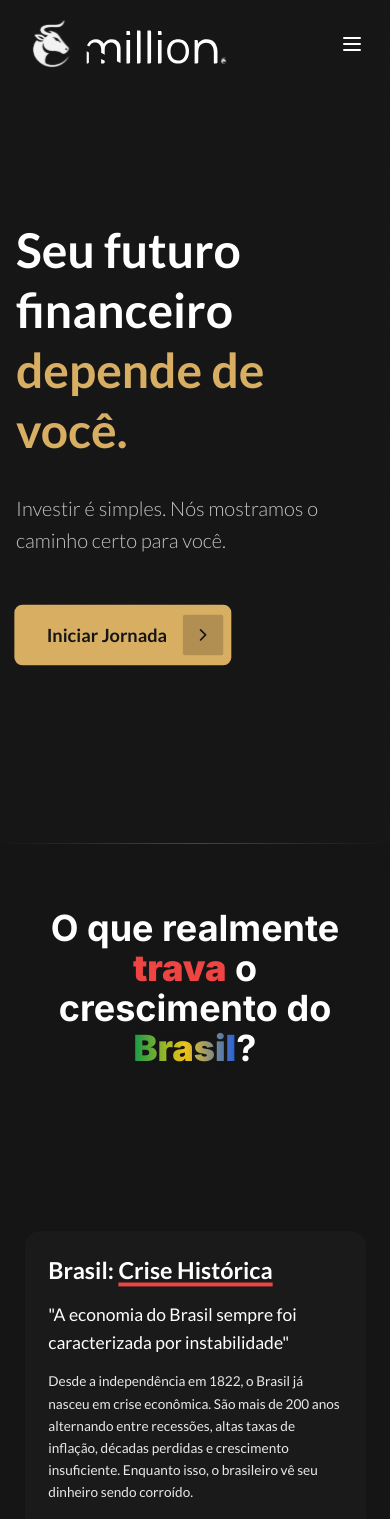
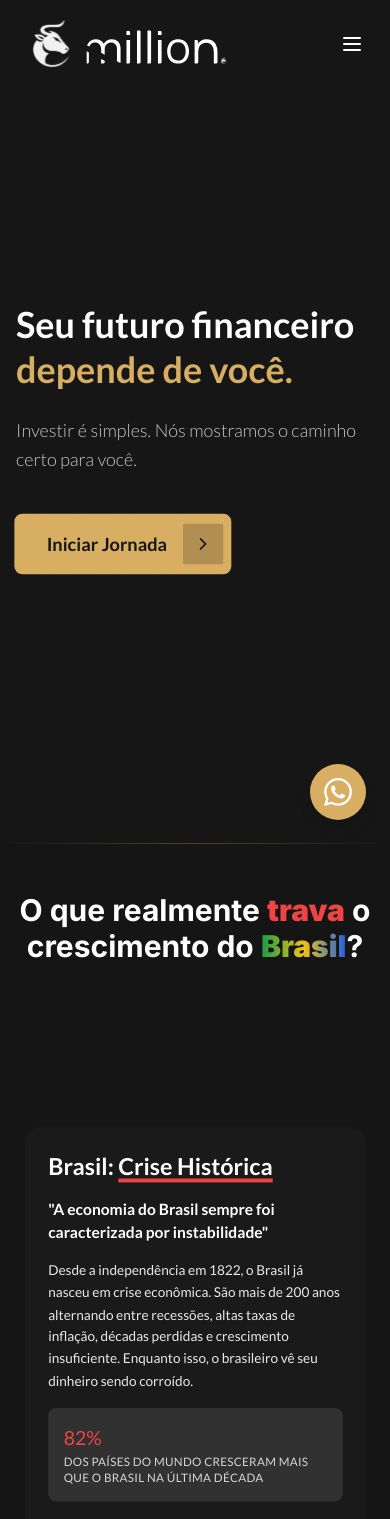
Before and after one commit to Iann29/amage-million-site, a Next.js app: page / in a window 390 px wide. Shown: the top 1519 px of the page. Built offline with nearby package versions, Linux system fonts and the light colour scheme.

Commit message:
ajuste feito no tamanho de fontes, titulos e tudo, reformulação total

```diff
--- a/src/app/globals.css
+++ b/src/app/globals.css
@@ -93,19 +93,19 @@ body {
   }
 
   .btn-primary {
-    @apply bg-primary text-background px-8 py-4 rounded-lg font-semibold transition-all duration-300 hover:shadow-[0_0_20px_rgba(216,174,99,0.5)] hover:scale-105;
+    @apply bg-primary text-background px-6 py-3 rounded-lg font-semibold transition-all duration-300 hover:shadow-[0_0_20px_rgba(216,174,99,0.5)] hover:scale-105;
   }
 
   .btn-secondary {
-    @apply border-2 border-primary text-primary px-8 py-4 rounded-lg font-semibold transition-all duration-300 hover:bg-primary hover:text-background;
+    @apply border-2 border-primary text-primary px-6 py-3 rounded-lg font-semibold transition-all duration-300 hover:bg-primary hover:text-background;
   }
 
   .section-title {
-    @apply text-4xl md:text-5xl font-bold text-center mb-4;
+    @apply text-3xl md:text-4xl font-bold text-center mb-4;
   }
 
   .section-subtitle {
-    @apply text-lg md:text-xl text-secondary text-center mb-12;
+    @apply text-base md:text-lg text-secondary text-center mb-10;
   }
 }
 
--- a/src/app/layout.tsx
+++ b/src/app/layout.tsx
@@ -3,7 +3,7 @@ import { Inter, Lato } from "next/font/google";
 import { LenisProvider } from "@/providers/lenis-provider";
 import { AuthProvider } from "@/contexts/auth-context";
 import { ModernHeader } from "@/components/modern-header";
-import { ScrollToTop } from "@/components/scroll-to-top";
+import { WhatsAppButton } from "@/components/whatsapp-button";
 import "./globals.css";
 
 const inter = Inter({
@@ -43,7 +43,7 @@ export default function RootLayout({
           <LenisProvider>
             <ModernHeader />
             {children}
-            <ScrollToTop />
+            <WhatsAppButton />
           </LenisProvider>
         </AuthProvider>
       </body>
--- a/src/components/about-cta-section.tsx
+++ b/src/components/about-cta-section.tsx
@@ -7,7 +7,7 @@ import { InstagramGrid } from './instagram-grid';
 
 export function AboutCTASection() {
   return (
-    <section className="relative py-12 md:py-16 bg-white overflow-hidden rounded-t-2xl md:rounded-t-3xl rounded-b-2xl md:rounded-b-3xl shadow-[0_-20px_60px_rgba(0,0,0,0.06)]">
+    <section className="relative py-10 md:py-12 bg-white overflow-hidden rounded-t-2xl md:rounded-t-3xl rounded-b-2xl md:rounded-b-3xl shadow-[0_-20px_60px_rgba(0,0,0,0.06)]">
       {/* Background effects */}
       <div className="absolute inset-0">
         <div className="absolute top-0 right-0 w-[600px] h-[600px] bg-primary/10 rounded-full blur-3xl" />
@@ -43,14 +43,14 @@ export function AboutCTASection() {
               className="text-center lg:text-left"
             >
               {/* Title */}
-              <h2 className="text-4xl md:text-5xl font-bold text-gray-900 mb-10 leading-tight">
+              <h2 className="text-3xl md:text-4xl font-bold text-gray-900 mb-8 leading-tight">
                 <span className="block" style={{ color: '#341C13' }}>
                   Conheça a Million
                 </span>
               </h2>
 
               {/* Subtitle */}
-              <p className="text-lg text-gray-600 mb-20 max-w-md mx-auto lg:mx-0 leading-relaxed">
+              <p className="text-base text-gray-600 mb-16 max-w-md mx-auto lg:mx-0 leading-relaxed">
                 Saiba quem são os fundadores do projeto, se dedicando e facilitando o acesso ao
                 mundo dos investimentos, tornando a educação financeira simples e acessível
                 para qualquer um. <br /><span className="text-gray-400">(que se importa com o seu futuro financeiro)</span>
--- a/src/components/calculator-banner.tsx
+++ b/src/components/calculator-banner.tsx
@@ -53,9 +53,9 @@ export function CalculatorBanner() {
               viewport={{ once: true }}
               className="text-center md:text-left"
             >
-              <h2 className="text-4xl md:text-5xl font-light mb-6">
+              <h2 className="text-3xl md:text-4xl font-bold mb-6">
                 Descubra o poder dos
-                <span className="block text-primary font-bold">juros compostos</span>
+                <span className="block text-primary">juros compostos</span>
               </h2>
 
               <p className="text-lg md:text-xl text-muted-foreground mb-10 max-w-lg">
--- a/src/components/hero.tsx
+++ b/src/components/hero.tsx
@@ -1,13 +1,12 @@
 'use client';
 
-import { motion } from 'framer-motion';
 import Link from 'next/link';
 import Image from 'next/image';
 import { GetStartedButton } from '@/components/ui/get-started-button';
 
 export function Hero() {
   return (
-    <section id="inicio" className="relative min-h-screen flex items-center pt-24 pb-12 overflow-hidden">
+    <section id="inicio" className="relative min-h-screen flex items-center pt-20 pb-10 overflow-hidden">
       {/* Subtle grain background */}
       <div className="absolute inset-0 z-0">
         {/* Solid background */}
@@ -24,17 +23,13 @@ export function Hero() {
 
       <div className="container relative z-10">
         <div className="grid lg:grid-cols-2 gap-12 items-center">
-          <motion.div
-            initial={{ opacity: 0, y: 20 }}
-            animate={{ opacity: 1, y: 0 }}
-            transition={{ duration: 0.8 }}
-          >
-            <h1 className="text-5xl md:text-6xl lg:text-7xl font-semibold text-white mb-8 leading-tight font-[family-name:var(--font-lato)]">
+          <div>
+            <h1 className="text-4xl md:text-5xl lg:text-6xl font-semibold text-white mb-6 leading-tight font-[family-name:var(--font-lato)]">
               Seu futuro financeiro{' '}
               <span className="text-primary">depende de você.</span>
             </h1>
 
-            <p className="text-xl md:text-2xl text-secondary font-light mb-12 leading-relaxed font-[family-name:var(--font-lato)]">
+            <p className="text-lg md:text-xl text-secondary font-light mb-10 leading-relaxed font-[family-name:var(--font-lato)]">
               Investir é simples.
               Nós mostramos o caminho certo para você.
             </p>
@@ -42,13 +37,10 @@ export function Hero() {
             <div className="flex flex-col sm:flex-row gap-4">
               <GetStartedButton href="#iniciar-jornada" />
             </div>
-          </motion.div>
+          </div>
 
           {/* Right side image */}
-          <motion.div
-            initial={{ opacity: 0, x: 50 }}
-            animate={{ opacity: 1, x: 0 }}
-            transition={{ duration: 0.8, delay: 0.2 }}
+          <div
             className="relative hidden lg:flex lg:items-center lg:justify-center"
           >
             <Image
@@ -59,7 +51,7 @@ export function Hero() {
               className="w-full max-w-md h-auto"
               priority
             />
-          </motion.div>
+          </div>
         </div>
       </div>
 
--- a/src/components/popular-investments-section.tsx
+++ b/src/components/popular-investments-section.tsx
@@ -203,7 +203,7 @@ export function PopularInvestmentsSection() {
           viewport={{ once: true }}
           className="text-center mb-16"
         >
-          <h2 className="text-3xl md:text-5xl font-semibold mb-4">
+          <h2 className="text-3xl md:text-4xl font-bold mb-4">
             Conheça os <span className="text-primary">investimentos</span><br className="md:hidden" /> mais populares do mercado
           </h2>
         </motion.div>
--- a/src/components/whatsapp-button.tsx
+++ b/src/components/whatsapp-button.tsx
@@ -1,58 +1,40 @@
 'use client';
 
-import { useState, useEffect } from 'react';
-import { motion, AnimatePresence } from 'framer-motion';
-import { MessageCircle } from 'lucide-react';
+import { motion } from 'framer-motion';
 
 export function WhatsAppButton() {
-  const [showButton, setShowButton] = useState(false);
-
-  useEffect(() => {
-    const timer = setTimeout(() => {
-      setShowButton(true);
-    }, 3000);
-
-    return () => clearTimeout(timer);
-  }, []);
-
-  const handleClick = () => {
-    const message = 'Olá! Vi o site da Million Street e quero saber mais sobre a consultoria.';
-    const whatsappUrl = `https://wa.me/5511999999999?text=${encodeURIComponent(message)}`;
-    window.open(whatsappUrl, '_blank');
-  };
+  const whatsappNumber = '5511999999999'; // Substitua pelo número real
+  const message = 'Olá! Gostaria de saber mais sobre os investimentos da Million Capital.';
+  const whatsappUrl = `https://wa.me/${whatsappNumber}?text=${encodeURIComponent(message)}`;
 
   return (
-    <AnimatePresence>
-      {showButton && (
-        <motion.button
-          initial={{ scale: 0, opacity: 0 }}
-          animate={{ scale: 1, opacity: 1 }}
-          exit={{ scale: 0, opacity: 0 }}
-          transition={{ duration: 0.3 }}
-          onClick={handleClick}
-          className="fixed bottom-6 right-6 z-50 bg-[#25D366] text-white w-14 h-14 rounded-full shadow-lg hover:shadow-xl transition-shadow duration-300 flex items-center justify-center group"
-          aria-label="Contato WhatsApp"
-        >
-          <MessageCircle className="w-6 h-6" />
+    <motion.a
+      href={whatsappUrl}
+      target="_blank"
+      rel="noopener noreferrer"
+      className="fixed bottom-6 right-6 z-50 w-14 h-14 bg-primary rounded-full shadow-lg flex items-center justify-center group hover:bg-[#25D366] transition-all duration-300 hover:shadow-xl"
+      initial={{ scale: 0, opacity: 0 }}
+      animate={{ scale: 1, opacity: 1 }}
+      transition={{
+        type: "spring",
+        stiffness: 260,
+        damping: 20,
+        delay: 1
+      }}
+      whileHover={{ scale: 1.1 }}
+      whileTap={{ scale: 0.9 }}
+    >
+      <svg
+        viewBox="0 0 24 24"
+        className="w-7 h-7 fill-white transition-colors duration-300"
+      >
+        <path d="M17.472 14.382c-.297-.149-1.758-.867-2.03-.967-.273-.099-.471-.148-.67.15-.197.297-.767.966-.94 1.164-.173.199-.347.223-.644.075-.297-.15-1.255-.463-2.39-1.475-.883-.788-1.48-1.761-1.653-2.059-.173-.297-.018-.458.13-.606.134-.133.298-.347.446-.52.149-.174.198-.298.298-.497.099-.198.05-.371-.025-.52-.075-.149-.669-1.612-.916-2.207-.242-.579-.487-.5-.669-.51-.173-.008-.371-.01-.57-.01-.198 0-.52.074-.792.372-.272.297-1.04 1.016-1.04 2.479 0 1.462 1.065 2.875 1.213 3.074.149.198 2.096 3.2 5.077 4.487.709.306 1.262.489 1.694.625.712.227 1.36.195 1.871.118.571-.085 1.758-.719 2.006-1.413.248-.694.248-1.289.173-1.413-.074-.124-.272-.198-.57-.347m-5.421 7.403h-.004a9.87 9.87 0 01-5.031-1.378l-.361-.214-3.741.982.998-3.648-.235-.374a9.86 9.86 0 01-1.51-5.26c.001-5.45 4.436-9.884 9.888-9.884 2.64 0 5.122 1.03 6.988 2.898a9.825 9.825 0 012.893 6.994c-.003 5.45-4.437 9.884-9.885 9.884m8.413-18.297A11.815 11.815 0 0012.05 0C5.495 0 .16 5.335.157 11.892c0 2.096.547 4.142 1.588 5.945L.057 24l6.305-1.654a11.882 11.882 0 005.683 1.448h.005c6.554 0 11.89-5.335 11.893-11.893a11.821 11.821 0 00-3.48-8.413Z"/>
+      </svg>
 
-          <motion.div
-            className="absolute inset-0 bg-[#25D366] rounded-full"
-            animate={{
-              scale: [1, 1.2, 1],
-              opacity: [0.5, 0, 0.5],
-            }}
-            transition={{
-              duration: 10,
-              repeat: Infinity,
-              ease: "easeInOut",
-            }}
-          />
-
-          <div className="absolute right-full mr-3 bg-background text-white px-3 py-2 rounded-lg text-sm whitespace-nowrap opacity-0 group-hover:opacity-100 transition-opacity duration-200 pointer-events-none">
-            Fale conosco!
-          </div>
-        </motion.button>
-      )}
-    </AnimatePresence>
+      {/* Tooltip */}
+      <span className="absolute right-full mr-3 bg-gray-900 text-white text-sm px-3 py-2 rounded-lg opacity-0 group-hover:opacity-100 transition-opacity duration-300 whitespace-nowrap pointer-events-none">
+        Fale conosco no WhatsApp
+      </span>
+    </motion.a>
   );
 }
--- a/src/components/why-invest-section.tsx
+++ b/src/components/why-invest-section.tsx
@@ -5,31 +5,31 @@ import Component, { AnimatedCounter } from '@/components/ui/stacking-card';
 const investmentProblems = [
   {
     title: 'Brasil: <span class="underline decoration-red-500 decoration-4 underline-offset-4">Crise Histórica</span>',
-    description: '<div class="space-y-4 md:space-y-6"><p class="text-lg md:text-2xl">"A economia do Brasil sempre foi caracterizada por instabilidade"</p><p class="text-sm md:text-lg leading-relaxed opacity-90 mt-3 md:mt-4">Desde a independência em 1822, o Brasil já nasceu em crise econômica. São mais de 200 anos alternando entre recessões, altas taxas de inflação, décadas perdidas e crescimento insuficiente. Enquanto isso, o brasileiro vê seu dinheiro sendo corroído.</p><div class="mt-6 md:mt-8 p-4 md:p-6 bg-white/10 rounded-lg"><p class="text-2xl md:text-3xl text-red-500">82%</p><p class="text-xs md:text-sm uppercase tracking-wide opacity-80 mt-1 md:mt-2">dos países do mundo cresceram mais que o Brasil na última década</p></div></div>',
+    description: '<div class="space-y-4 md:space-y-6"><p class="text-base md:text-lg font-semibold">"A economia do Brasil sempre foi caracterizada por instabilidade"</p><p class="text-sm md:text-lg leading-relaxed opacity-90 mt-3 md:mt-4">Desde a independência em 1822, o Brasil já nasceu em crise econômica. São mais de 200 anos alternando entre recessões, altas taxas de inflação, décadas perdidas e crescimento insuficiente. Enquanto isso, o brasileiro vê seu dinheiro sendo corroído.</p><div class="mt-6 md:mt-8 p-4 md:p-6 bg-white/10 rounded-lg"><p class="text-xl md:text-2xl text-red-500">82%</p><p class="text-xs md:text-sm uppercase tracking-wide opacity-80 mt-1 md:mt-2">dos países do mundo cresceram mais que o Brasil na última década</p></div></div>',
     link: 'https://images.unsplash.com/photo-1526304640581-d334cdbbf45e?q=80&w=1000&auto=format&fit=crop',
     color: '#1a1a1a',
   },
   {
     title: 'Educação <span class="underline decoration-red-500 decoration-4 underline-offset-4">zero</span>',
-    description: '<div class="space-y-4 md:space-y-6"><p class="text-lg md:text-2xl">"O governo não ensina você a investir"</p><p class="text-sm md:text-lg leading-relaxed opacity-90 mt-3 md:mt-4">Apenas 21% das crianças brasileiras recebem alguma educação financeira. O sistema foi projetado para formar funcionários obedientes, não investidores independentes. Enquanto isso, a elite financeira passa esse conhecimento de pai para filho.</p><div class="mt-6 md:mt-8 p-4 md:p-6 bg-white/10 rounded-lg"><p class="text-2xl md:text-3xl text-red-500">21%</p><p class="text-xs md:text-sm uppercase tracking-wide opacity-80 mt-1 md:mt-2">de educação financeira na infância</p></div></div>',
+    description: '<div class="space-y-4 md:space-y-6"><p class="text-base md:text-lg font-semibold">"O governo não ensina você a investir"</p><p class="text-sm md:text-lg leading-relaxed opacity-90 mt-3 md:mt-4">Apenas 21% das crianças brasileiras recebem alguma educação financeira. O sistema foi projetado para formar funcionários obedientes, não investidores independentes. Enquanto isso, a elite financeira passa esse conhecimento de pai para filho.</p><div class="mt-6 md:mt-8 p-4 md:p-6 bg-white/10 rounded-lg"><p class="text-xl md:text-2xl text-red-500">21%</p><p class="text-xs md:text-sm uppercase tracking-wide opacity-80 mt-1 md:mt-2">de educação financeira na infância</p></div></div>',
     link: 'https://images.unsplash.com/photo-1523050854058-8df90110c9f1?q=80&w=1000&auto=format&fit=crop',
     color: '#2a2a2a',
   },
   {
     title: 'Cultura do <span class="underline decoration-red-500 decoration-4 underline-offset-4">imediatismo</span>',
-    description: '<div class="space-y-4 md:space-y-6"><p class="text-lg md:text-2xl">"77% das famílias estão endividadas"</p><p class="text-sm md:text-lg leading-relaxed opacity-90 mt-3 md:mt-4">61% não conseguem poupar nada do que ganham. 55% não controlam os gastos do cartão. 56% cedem aos impulsos de compra. A mentalidade do "vou aproveitar agora" está criando uma geração inteira sem patrimônio.</p><div class="mt-6 md:mt-8 flex flex-col sm:flex-row gap-3 md:gap-4"><div class="flex-1 p-4 md:p-6 bg-white/10 rounded-lg"><p class="text-2xl md:text-3xl text-red-500">77%</p><p class="text-xs md:text-sm uppercase tracking-wide opacity-80 mt-1 md:mt-2">das famílias endividadas</p></div><div class="flex-1 p-4 md:p-6 bg-white/10 rounded-lg"><p class="text-2xl md:text-3xl text-red-500">61%</p><p class="text-xs md:text-sm uppercase tracking-wide opacity-80 mt-1 md:mt-2">não poupam nada</p></div></div></div>',
+    description: '<div class="space-y-4 md:space-y-6"><p class="text-base md:text-lg font-semibold">"77% das famílias estão endividadas"</p><p class="text-sm md:text-lg leading-relaxed opacity-90 mt-3 md:mt-4">61% não conseguem poupar nada do que ganham. 55% não controlam os gastos do cartão. 56% cedem aos impulsos de compra. A mentalidade do "vou aproveitar agora" está criando uma geração inteira sem patrimônio.</p><div class="mt-6 md:mt-8 flex flex-col sm:flex-row gap-3 md:gap-4"><div class="flex-1 p-4 md:p-6 bg-white/10 rounded-lg"><p class="text-xl md:text-2xl text-red-500">77%</p><p class="text-xs md:text-sm uppercase tracking-wide opacity-80 mt-1 md:mt-2">das famílias endividadas</p></div><div class="flex-1 p-4 md:p-6 bg-white/10 rounded-lg"><p class="text-xl md:text-2xl text-red-500">61%</p><p class="text-xs md:text-sm uppercase tracking-wide opacity-80 mt-1 md:mt-2">não poupam nada</p></div></div></div>',
     link: 'https://images.unsplash.com/photo-1556742521-9713bf272865?q=80&w=1000&auto=format&fit=crop',
     color: '#1a1a1a',
   },
   {
     title: '<span class="underline decoration-red-500 decoration-4 underline-offset-4">Medo</span> e desconfiança',
-    description: '<div class="space-y-4 md:space-y-6"><p class="text-lg md:text-2xl">"90% reconhecem necessidade de educação financeira"</p><p class="text-sm md:text-lg leading-relaxed opacity-90 mt-3 md:mt-4">Mas o medo paralisa. Décadas de planos econômicos fracassados criaram um trauma coletivo. A maioria prefere perder dinheiro na poupança do que aprender a investir. O medo de "perder tudo" paralisa milhões de brasileiros.</p><div class="mt-6 md:mt-8 p-4 md:p-6 bg-white/10 rounded-lg text-center"><p class="text-sm md:text-lg">Enquanto isso, a poupança...</p><p class="text-2xl md:text-3xl text-red-400 mt-1 md:mt-2">-3,5% ao ano</p><p class="text-xs md:text-sm uppercase tracking-wide opacity-80 mt-1 md:mt-2">perde para a inflação</p></div></div>',
+    description: '<div class="space-y-4 md:space-y-6"><p class="text-base md:text-lg font-semibold">"90% reconhecem necessidade de educação financeira"</p><p class="text-sm md:text-lg leading-relaxed opacity-90 mt-3 md:mt-4">Mas o medo paralisa. Décadas de planos econômicos fracassados criaram um trauma coletivo. A maioria prefere perder dinheiro na poupança do que aprender a investir. O medo de "perder tudo" paralisa milhões de brasileiros.</p><div class="mt-6 md:mt-8 p-4 md:p-6 bg-white/10 rounded-lg text-center"><p class="text-sm md:text-lg">Enquanto isso, a poupança...</p><p class="text-xl md:text-2xl text-red-400 mt-1 md:mt-2">-3,5% ao ano</p><p class="text-xs md:text-sm uppercase tracking-wide opacity-80 mt-1 md:mt-2">perde para a inflação</p></div></div>',
     link: 'https://images.unsplash.com/photo-1633158829585-23ba8f7c8caf?q=80&w=1000&auto=format&fit=crop',
     color: '#2a2a2a',
   },
   {
     title: 'Inflação <span class="underline decoration-red-500 decoration-4 underline-offset-4">silenciosa</span>',
-    description: '<div class="space-y-4 md:space-y-6"><p class="text-lg md:text-2xl">"R$ 100 = R$ 75 em 5 anos"</p><p class="text-sm md:text-lg leading-relaxed opacity-90 mt-3 md:mt-4">A inflação é um imposto invisível que corrói seu dinheiro 24 horas por dia. Enquanto você dorme, trabalha ou descansa, seu poder de compra está sendo destruído silenciosamente.</p><div class="mt-6 md:mt-8 p-4 md:p-6 bg-white/10 rounded-lg"><p class="text-sm md:text-lg opacity-80">Seu dinheiro derrete</p><p class="text-2xl md:text-3xl text-red-500 mt-1 md:mt-2">33%</p><p class="text-xs md:text-sm uppercase tracking-wide opacity-60 mt-1 md:mt-2">de inflação acumulada em 5 anos</p></div></div>',
+    description: '<div class="space-y-4 md:space-y-6"><p class="text-base md:text-lg font-semibold">"R$ 100 = R$ 75 em 5 anos"</p><p class="text-sm md:text-lg leading-relaxed opacity-90 mt-3 md:mt-4">A inflação é um imposto invisível que corrói seu dinheiro 24 horas por dia. Enquanto você dorme, trabalha ou descansa, seu poder de compra está sendo destruído silenciosamente.</p><div class="mt-6 md:mt-8 p-4 md:p-6 bg-white/10 rounded-lg"><p class="text-sm md:text-lg opacity-80">Seu dinheiro derrete</p><p class="text-2xl md:text-3xl text-red-500 mt-1 md:mt-2">33%</p><p class="text-xs md:text-sm uppercase tracking-wide opacity-60 mt-1 md:mt-2">de inflação acumulada em 5 anos</p></div></div>',
     link: 'https://images.unsplash.com/photo-1579621970795-87facc2f976d?q=80&w=1000&auto=format&fit=crop',
     color: '#1a1a1a',
   },
@@ -37,9 +37,9 @@ const investmentProblems = [
 
 export function WhyInvestSection() {
   return (
-    <div className="relative why-invest-section bg-background rounded-t-3xl pb-24">
-      <div className="container mx-auto px-4 text-center pt-16 md:pt-20">
-        <h2 className="text-4xl md:text-5xl font-bold mb-2">
+    <div className="relative why-invest-section bg-background rounded-t-3xl pb-16">
+      <div className="container mx-auto px-4 text-center pt-12 md:pt-16">
+        <h2 className="text-3xl md:text-4xl font-bold mb-2">
           O que realmente <span className="text-red-500 font-black">trava</span> o<br />
           crescimento do{' '}
           <span className="relative inline-block">
```
Also changed, not shown: src/components/ebooks-section.tsx (+4 -4 lines), src/components/faq-section.tsx (+13 -13 lines), src/components/header.tsx (+4 -4 lines), src/components/opportunities-section.tsx (+4 -4 lines).
